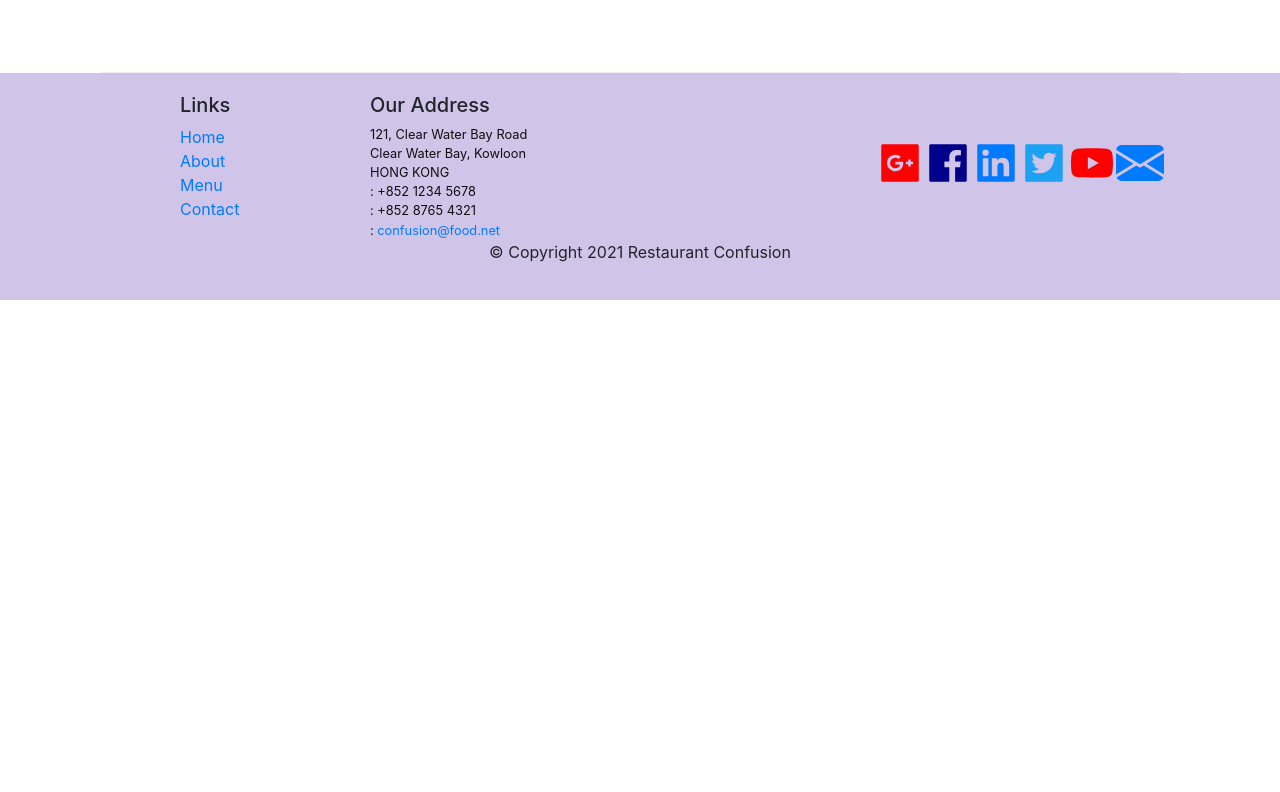
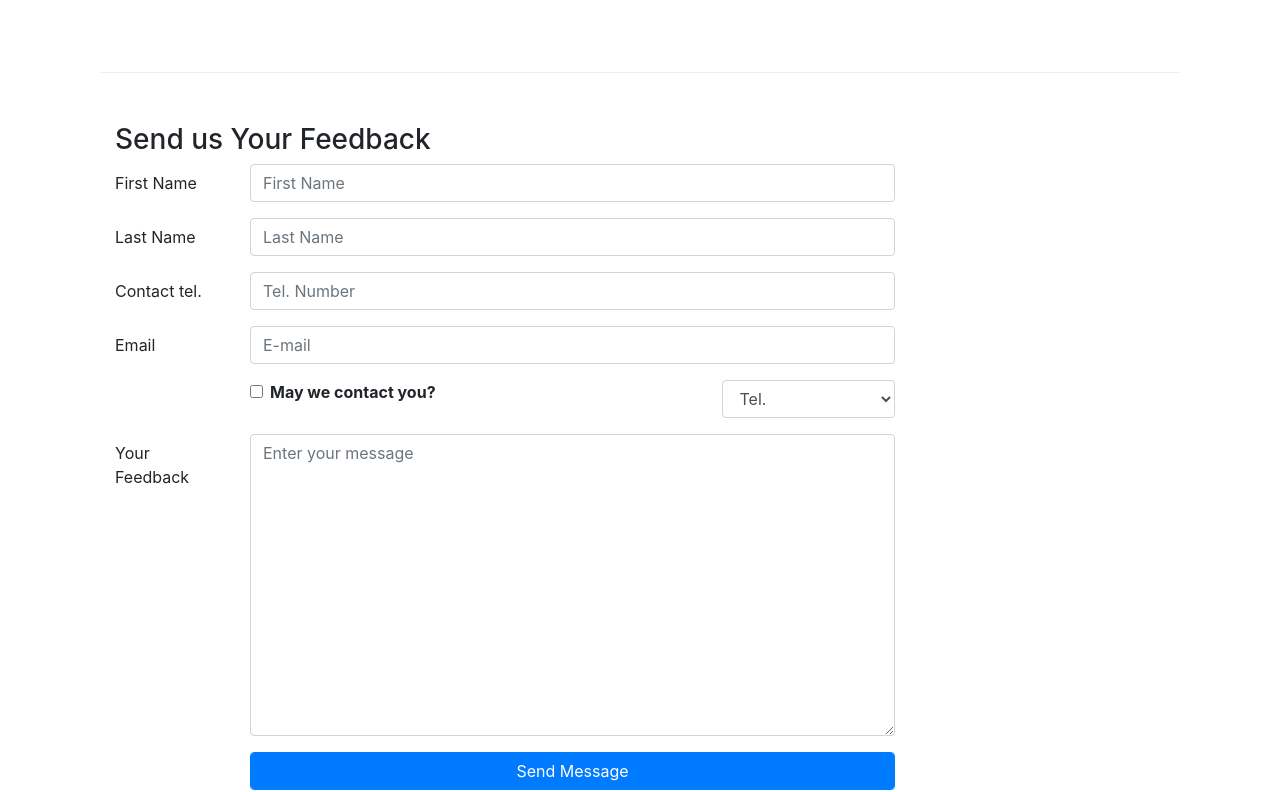
Before and after one commit to mghezel61/confusion, a React (Create React App) app: page /contactus in a window 1280 px wide. Shown: the part 788-1580 px from the top of the page. Before the commit the page ends 1088 px from the top, so only its background shows below. Built offline with nearby package versions, Linux system fonts and the light colour scheme.

Commit message:
Controlled Forms

```diff
--- a/src/App.js
+++ b/src/App.js
@@ -1,5 +1,5 @@
 import React from "react";
-import { BrowserRouter as Router, Route } from "react-router-dom";
+import { BrowserRouter as Router } from "react-router-dom";
 import "./App.css";
 import Main from "./components/Main";
 
--- /dev/null
+++ b/src/components/About.jsx
@@ -0,0 +1,118 @@
+import React from "react";
+import {
+  Breadcrumb,
+  BreadcrumbItem,
+  Card,
+  CardBody,
+  CardHeader,
+  CardImg,
+  CardTitle,
+  CardText,
+  Media,
+} from "reactstrap";
+import { Link } from "react-router-dom";
+
+function About({ leaders }) {
+  // render leader
+  const RenderLeader = ({ leader }) => (
+    <Media className="mb-4">
+      <Media left href="#" className="mr-4">
+        <Media object src={leader.image} alt={leader.name} />
+      </Media>
+      <Media body>
+        <Media heading>{leader.name}</Media>
+        <Media className="mb-3">{leader.designation}</Media>
+        {leader.description}
+      </Media>
+    </Media>
+  );
+
+  console.log(leaders);
+  const localLeaders = leaders.map((leader) => {
+    return <RenderLeader leader={leader} />;
+  });
+
+  return (
+    <div className="container">
+      <div className="row">
+        <Breadcrumb>
+          <BreadcrumbItem>
+            <Link to="/home">Home</Link>
+          </BreadcrumbItem>
+          <BreadcrumbItem active>About Us</BreadcrumbItem>
+        </Breadcrumb>
+        <div className="col-12">
+          <h3>About Us</h3>
+          <hr />
+        </div>
+      </div>
+      <div className="row row-content">
+        <div className="col-12 col-md-6">
+          <h2>Our History</h2>
+          <p>
+            Started in 2010, Ristorante con Fusion quickly established itself as
+            a culinary icon par excellence in Hong Kong. With its unique brand
+            of world fusion cuisine that can be found nowhere else, it enjoys
+            patronage from the A-list clientele in Hong Kong. Featuring four of
+            the best three-star Michelin chefs in the world, you never know what
+            will arrive on your plate the next time you visit us.
+          </p>
+          <p>
+            The restaurant traces its humble beginnings to{" "}
+            <em>The Frying Pan</em>, a successful chain started by our CEO, Mr.
+            Peter Pan, that featured for the first time the world's best
+            cuisines in a pan.
+          </p>
+        </div>
+        <div className="col-12 col-md-5">
+          <Card>
+            <CardHeader className="bg-primary text-white">
+              Facts At a Glance
+            </CardHeader>
+            <CardBody>
+              <dl className="row p-1">
+                <dt className="col-6">Started</dt>
+                <dd className="col-6">3 Feb. 2013</dd>
+                <dt className="col-6">Major Stake Holder</dt>
+                <dd className="col-6">HK Fine Foods Inc.</dd>
+                <dt className="col-6">Last Year's Turnover</dt>
+                <dd className="col-6">$1,250,375</dd>
+                <dt className="col-6">Employees</dt>
+                <dd className="col-6">40</dd>
+              </dl>
+            </CardBody>
+          </Card>
+        </div>
+        <div className="col-12">
+          <Card>
+            <CardBody className="bg-faded">
+              <blockquote className="blockquote">
+                <p className="mb-0">
+                  You better cut the pizza in four pieces because I'm not hungry
+                  enough to eat six.
+                </p>
+                <footer className="blockquote-footer">
+                  Yogi Berra,
+                  <cite title="Source Title">
+                    The Wit and Wisdom of Yogi Berra, P. Pepe, Diversion Books,
+                    2014
+                  </cite>
+                </footer>
+              </blockquote>
+            </CardBody>
+          </Card>
+        </div>
+      </div>
+      <div className="row row-content">
+        <div className="col-12">
+          <h2>Corporate Leadership</h2>
+        </div>
+        <div className="col-12">
+          <Media list>{localLeaders}</Media>
+        </div>
+      </div>
+    </div>
+  );
+}
+
+export default About;
--- a/src/components/Contact.jsx
+++ b/src/components/Contact.jsx
@@ -1,8 +1,73 @@
-import React from "react";
-import { Breadcrumb, BreadcrumbItem } from "reactstrap";
+import React, { useState } from "react";
+import {
+  Breadcrumb,
+  BreadcrumbItem,
+  Form,
+  FormGroup,
+  Label,
+  Input,
+  Col,
+} from "reactstrap";
 import { Link } from "react-router-dom";
 
 function Contact(props) {
+  const [state, setState] = useState({
+    firstName: "",
+    lastName: "",
+    telNo: "",
+    email: "",
+    agree: false,
+    contactType: "Tel.",
+    message: "",
+  });
+
+  // Handle the form changes
+  const onChangeHandler = (e) => {
+    const name = e.target.name;
+    const type = e.target.type;
+    if (type === "checkbox") {
+      setState({ ...state, agree: e.target.checked });
+    } else {
+      switch (name) {
+        case "firstName":
+          setState({ ...state, firstName: e.target.value });
+          break;
+        case "lastName":
+          setState({ ...state, lastName: e.target.value });
+          break;
+        case "telNo":
+          setState({ ...state, telNo: e.target.value });
+          break;
+        case "email":
+          setState({ ...state, email: e.target.value });
+          break;
+        case "contactType":
+          setState({ ...state, contactType: e.target.value });
+          break;
+        case "message":
+          setState({ ...state, message: e.currentTarget.value });
+          break;
+        default:
+          break;
+      }
+    }
+  };
+
+  // form handler
+  const onSubmitHandler = (e) => {
+    e.preventDefault();
+    console.log(JSON.stringify(state));
+    alert(JSON.stringify(state));
+    setState({
+      firstName: "",
+      lastName: "",
+      telNo: "",
+      email: "",
+      agree: false,
+      contactType: "Tel.",
+      message: "",
+    });
+  };
   return (
     <div className="container">
       <div className="row">
@@ -48,7 +113,7 @@ function Contact(props) {
             >
               <i className="fa fa-phone"></i> Call
             </a>
-            <a role="button" className="btn btn-info">
+            <a role="button" href="tel:+85212345678" className="btn btn-info">
               <i className="fa fa-skype"></i> Skype
             </a>
             <a
@@ -61,6 +126,127 @@ function Contact(props) {
           </div>
         </div>
       </div>
+      <div className="row row-content">
+        <div className="col-12">
+          <h3>Send us Your Feedback</h3>
+        </div>
+        <div className="col-12 col-md-9">
+          <Form onSubmit={onSubmitHandler}>
+            <FormGroup row>
+              <Label for="firstName" md={2}>
+                First Name
+              </Label>
+              <Col md={10}>
+                <Input
+                  type="text"
+                  id="firstName"
+                  name="firstName"
+                  placeholder="First Name"
+                  value={state.firstName}
+                  onChange={onChangeHandler}
+                />
+              </Col>
+            </FormGroup>
+            <FormGroup row>
+              <Label for="lastName" md={2}>
+                Last Name
+              </Label>
+              <Col md={10}>
+                <Input
+                  type="text"
+                  id="lastName"
+                  name="lastName"
+                  placeholder="Last Name"
+                  value={state.lastName}
+                  onChange={onChangeHandler}
+                />
+              </Col>
+            </FormGroup>
+            <FormGroup row>
+              <Label for="telNo" md={2}>
+                Contact tel.
+              </Label>
+              <Col md={10}>
+                <Input
+                  type="tel"
+                  id="telNo"
+                  name="telNo"
+                  placeholder="Tel. Number"
+                  value={state.telNo}
+                  onChange={onChangeHandler}
+                />
+              </Col>
+            </FormGroup>
+            <FormGroup row>
+              <Label for="email" md={2}>
+                Email
+              </Label>
+              <Col md={10}>
+                <Input
+                  type="email"
+                  id="email"
+                  name="email"
+                  placeholder="E-mail"
+                  value={state.email}
+                  onChange={onChangeHandler}
+                />
+              </Col>
+            </FormGroup>
+            <FormGroup row>
+              <Col md={{ size: 6, offset: 2 }}>
+                <FormGroup check>
+                  <Label for="agree" check>
+                    <Input
+                      type="checkbox"
+                      name="agree"
+                      id="agree"
+                      checked={state.agree}
+                      onChange={onChangeHandler}
+                    />{" "}
+                    <strong>May we contact you?</strong>
+                  </Label>
+                </FormGroup>
+              </Col>
+              <Col md={{ size: 3, offset: 1 }}>
+                <Input
+                  type="select"
+                  name="contactType"
+                  value={state.contactType}
+                  onChange={onChangeHandler}
+                >
+                  <option value="tel">Tel.</option>
+                  <option value="email">Email</option>
+                </Input>
+              </Col>
+            </FormGroup>
+            <FormGroup row>
+              <Label for="message" md={2}>
+                Your Feedback
+              </Label>
+              <Col md={10}>
+                <Input
+                  type="textarea"
+                  id="message"
+                  name="message"
+                  placeholder="Enter your message"
+                  rows="12"
+                  value={state.message}
+                  onChange={onChangeHandler}
+                />
+              </Col>
+            </FormGroup>
+            <FormGroup row>
+              <Col md={{ size: 10, offset: 2 }}>
+                <Input
+                  type="submit"
+                  value="Send Message"
+                  className="btn btn-primary"
+                />
+              </Col>
+            </FormGroup>
+          </Form>
+        </div>
+      </div>
     </div>
   );
 }
--- a/src/components/Footer.jsx
+++ b/src/components/Footer.jsx
@@ -5,7 +5,6 @@ import {
   AiFillLinkedin,
   AiFillTwitterSquare,
   AiFillYoutube,
-  AiFillRedEnvelope,
 } from "react-icons/ai";
 
 import { BsFillEnvelopeFill } from "react-icons/bs";
--- a/src/components/Main.jsx
+++ b/src/components/Main.jsx
@@ -10,6 +10,7 @@ import { Route, Redirect, Switch } from "react-router-dom";
 import Home from "./Home";
 import Contact from "./Contact";
 import DishDetail from "./DishDetail";
+import About from "./About";
 
 const Main = () => {
   const [state, setState] = useState({
@@ -48,6 +49,11 @@ const Main = () => {
           <Route path="/home" component={HomePage} />
           <Route
             exact
+            path="/aboutus"
+            component={() => <About leaders={state.leaders} />}
+          />
+          <Route
+            exact
             path="/menu"
             component={() => <Menu dishes={state.dishes} />}
           />
```
